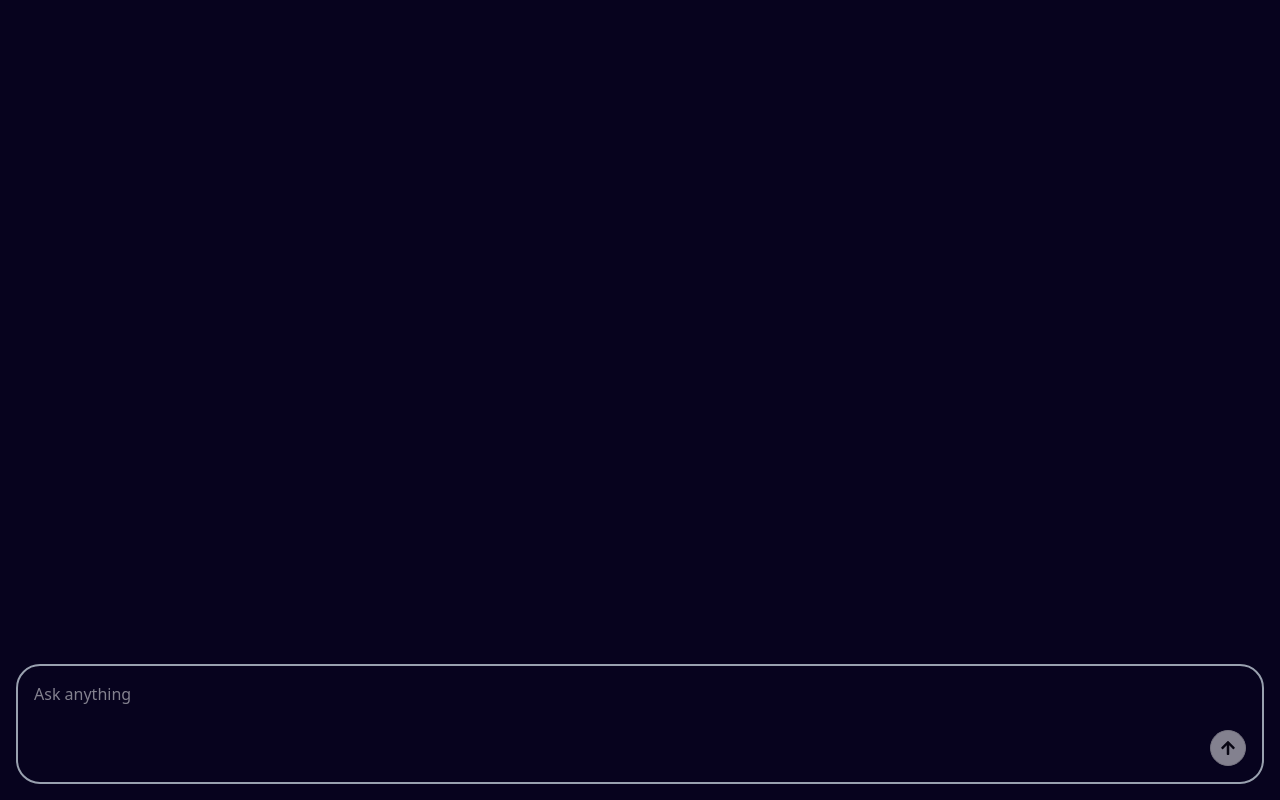
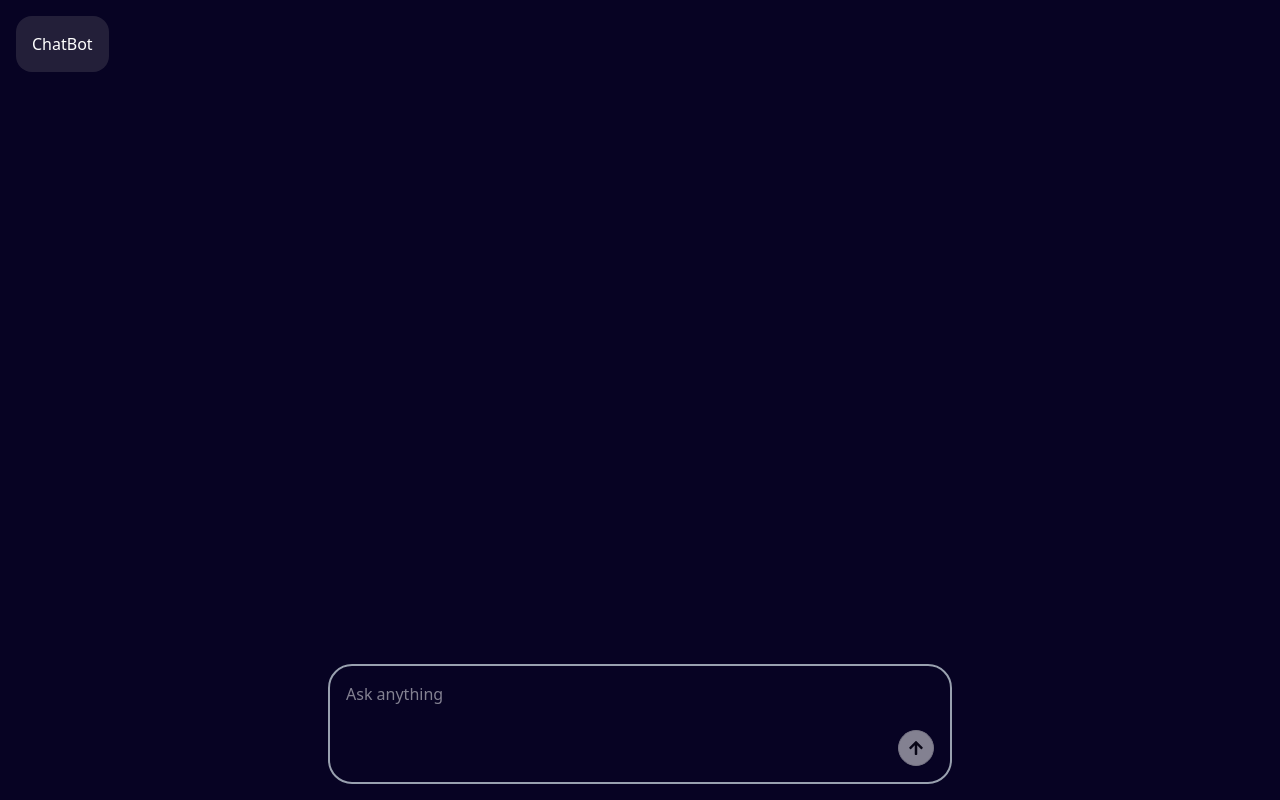
Before and after one commit to Shian90/AI_Chatbot, a React (Vite) app in the folder packages/client/: page / in a window 1280 px wide. Built offline with nearby package versions, Linux system fonts and the light colour scheme.

Commit message:
Make design better.

```diff
--- a/packages/client/src/components/chat/ChatBot.tsx
+++ b/packages/client/src/components/chat/ChatBot.tsx
@@ -52,10 +52,15 @@ const ChatBot = () => {
 
   return (
     <div className="flex flex-col h-full">
-      <div className="custom-scroll flex flex-col flex-1 mb-5 overflow-y-auto px-3">
-        <ChatMessages messages={messages} />
-        {isLoading && <TypingIndicator />}
-        {error && <p className="text-red-500 p-4">{error}</p>}
+      <div className="bg-[rgba(64,60,81,0.5)] sticky p-4 text-white w-fit rounded-2xl">
+        <h1 className="text-l">ChatBot</h1>
+      </div>
+      <div className="custom-scroll flex flex-col flex-1 mb-5 overflow-y-auto px-3 items-center">
+        <div className="flex flex-col gap-5 w-[50%]">
+          <ChatMessages messages={messages} />
+          {isLoading && <TypingIndicator />}
+          {error && <p className="text-red-500 p-4">{error}</p>}
+        </div>
       </div>
       <ChatInput onSubmit={onSubmit} />
     </div>
--- a/packages/client/src/components/chat/ChatInput.tsx
+++ b/packages/client/src/components/chat/ChatInput.tsx
@@ -30,7 +30,7 @@ const ChatInput = ({ onSubmit: fnOnSubmit }: Props) => {
     <form
       onSubmit={onSubmit}
       onKeyDown={onEnterKeySubmit}
-      className="flex flex-col border-2 border-gray-400 items-end p-4 rounded-3xl">
+      className="flex flex-col border-2 border-gray-400 items-end p-4 rounded-3xl w-[50%] self-center">
       <textarea
         {...register("prompt", { required: true, validate: (data) => data.trim().length > 0 })}
         className="w-full resize-none focus:outline-0 text-white"
--- a/packages/client/src/components/chat/ChatMessages.tsx
+++ b/packages/client/src/components/chat/ChatMessages.tsx
@@ -28,19 +28,21 @@ const ChatMessages = ({ messages }: Props) => {
   };
 
   return (
-    <div className="flex flex-col gap-5">
+    <>
       {messages.map((message, index) => (
         <div
           key={index}
           onCopy={onCopyMessage}
           ref={index === messages.length - 1 ? lastMessageRef : null}
-          className={`max-w-[66%] bg-[#1b567592] text-white rounded-3xl px-3 py-2 ${
-            message.role === "user" ? "self-end" : "self-start"
+          className={`text-white px-3 py-2 ${
+            message.role === "user"
+              ? "bg-user-message max-w-[66%] self-end rounded-3xl"
+              : "bg-assistant-message w-full self-start rounded-none"
           }`}>
           <ReactMarkdown>{message.content}</ReactMarkdown>
         </div>
       ))}
-    </div>
+    </>
   );
 };
 
--- a/packages/client/src/index.css
+++ b/packages/client/src/index.css
@@ -39,7 +39,8 @@
   --color-sidebar-accent-foreground: var(--sidebar-accent-foreground);
   --color-sidebar-border: var(--sidebar-border);
   --color-sidebar-ring: var(--sidebar-ring);
-  --color-custom-scroll: var(--custom-scroll);
+  --color-user-message: var(--user-message);
+  --color-assistant-message: var(--assistant-message);
 }
 
 /*
@@ -59,13 +60,13 @@
   }
 
   &::-webkit-scrollbar-thumb {
-    background-color: var(--color-custom-scroll);
+    background-color: var(--color-user-message);
     border-radius: 10px;
     border: 3px solid transparent;
   }
 
   scrollbar-width: thin;
-  scrollbar-color: var(--color-custom-scroll) transparent;
+  scrollbar-color: var(--color-user-message) transparent;
 }
 
 :root {
@@ -101,7 +102,8 @@
   --sidebar-accent-foreground: oklch(0.205 0 0);
   --sidebar-border: oklch(0.922 0 0);
   --sidebar-ring: oklch(0.708 0 0);
-  --custom-scroll: rgb(19, 10, 68);
+  --user-message: #1b567592;
+  --assistant-message: rgba(57, 55, 66, 0.27);
 }
 
 .dark {
@@ -136,7 +138,8 @@
   --sidebar-accent-foreground: oklch(0.985 0 0);
   --sidebar-border: oklch(1 0 0 / 10%);
   --sidebar-ring: oklch(0.556 0 0);
-  --custom-scroll: rgb(7, 3, 30);
+  --user-message: #1b567592;
+  --assistant-message: rgba(57, 55, 66, 0.27);
 }
 
 @layer base {
@@ -150,5 +153,5 @@
 
 body,
 #root {
-  background-color: rgb(7, 3, 30);
+  background-color: rgb(7, 3, 35);
 }
```
